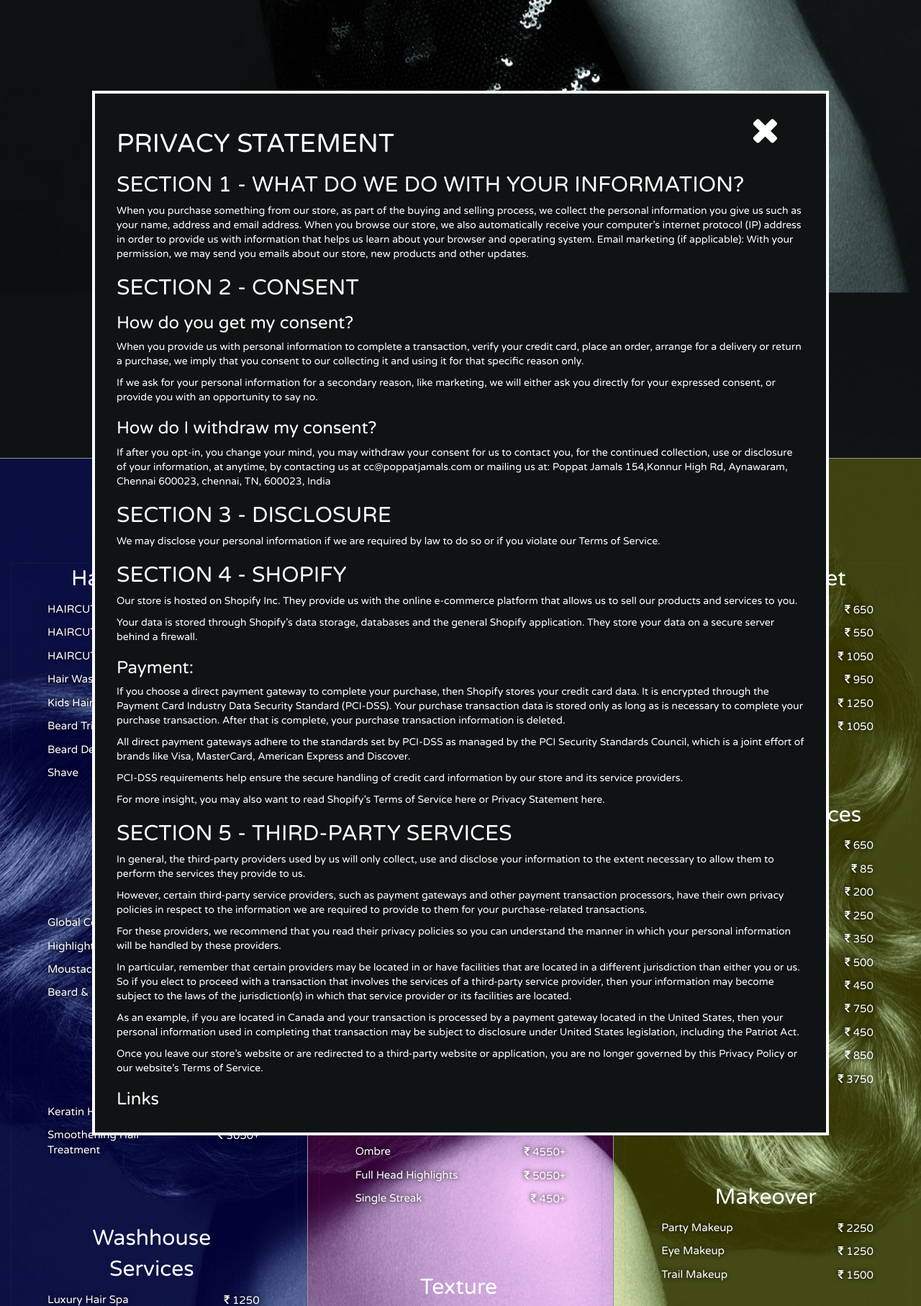
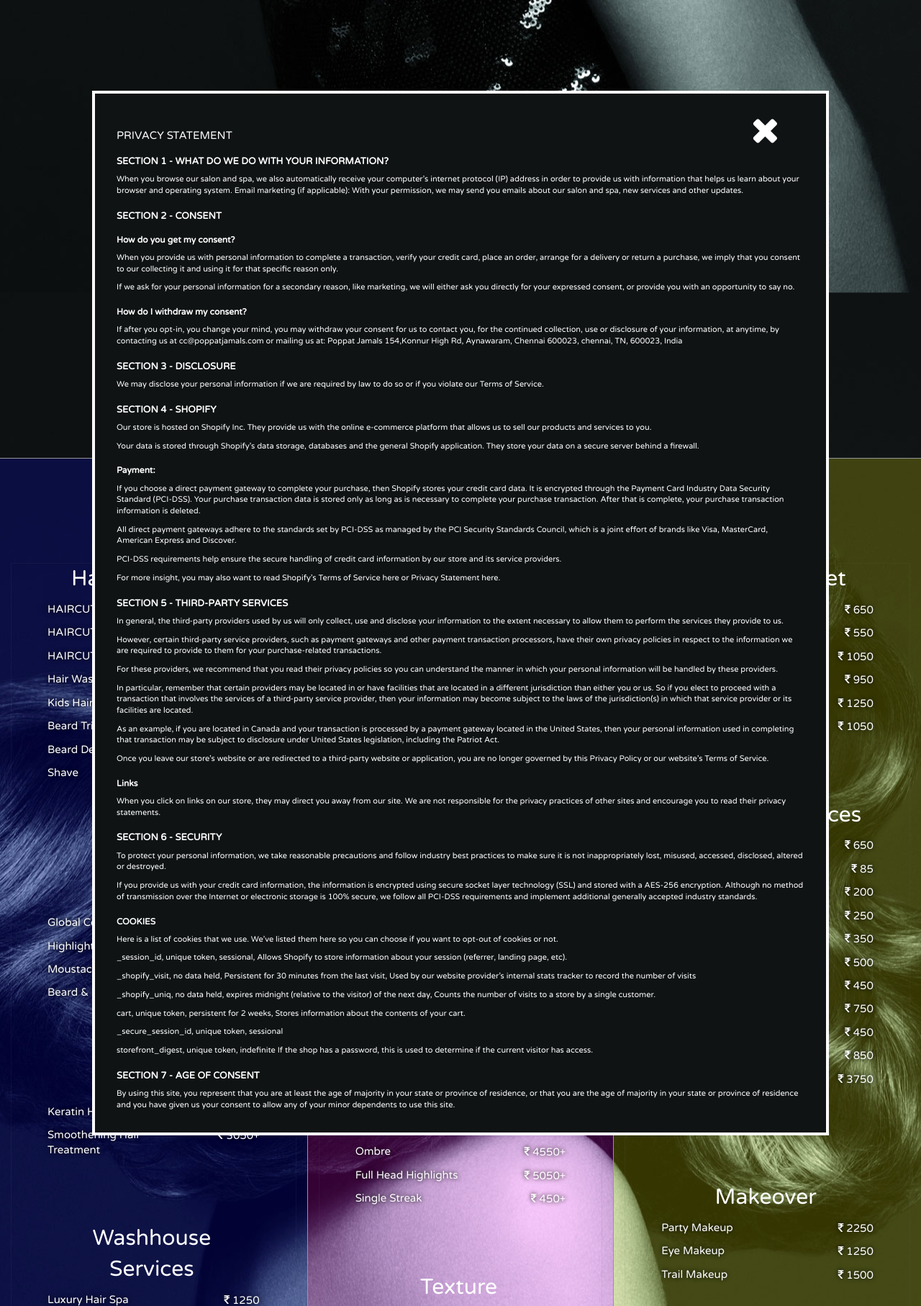
Before and after one commit to SajithPradeep/ZiqueSalonSpa, a PHP site: page / in a window 1280 px wide, after a click on "Privacy Statement". Shown: the part 55-1869 px from the top of the page at 72% size. Run offline with PHP 8.4, Linux system fonts and the light colour scheme; some libraries are stand-ins or nearby versions.

Commit message:
Font size reduction in privacy statement and change in wordings

```diff
--- a/css/style.css
+++ b/css/style.css
@@ -205,6 +205,21 @@ body {
     height: 80%;
     border: 4px solid #fff;
 }
+.privacy-statement-content > h1 {
+    font-size: 15px;
+}
+.privacy-statement-content > h2 {
+    font-size: 13px;
+    font-weight: bold;
+}
+.privacy-statement-content > h3 {
+    font-weight: bold;
+    font-size: 12px;
+}
+.privacy-statement-content > p {
+    font-size: 11px;
+}
+
 .privacy-text:hover, .privacy-statement-close-button:hover {
     cursor: pointer;
 }
--- a/home.html
+++ b/home.html
@@ -181,7 +181,7 @@
                 <div class="privacy-statement-content">
                 <h1>PRIVACY STATEMENT</h1>
                 <h2>SECTION 1 - WHAT DO WE DO WITH YOUR INFORMATION?</h2>
-                <p>When you purchase something from our store, as part of the buying and selling process, we collect the personal information you give us such as your name, address and email address. When you browse our store, we also automatically receive your computer’s internet protocol (IP) address in order to provide us with information that helps us learn about your browser and operating system. Email marketing (if applicable): With your permission, we may send you emails about our store, new products and other updates.</p>
+                <p>When you browse our salon and spa, we also automatically receive your computer’s internet protocol (IP) address in order to provide us with information that helps us learn about your browser and operating system. Email marketing (if applicable): With your permission, we may send you emails about our salon and spa, new services and other updates.</p>
                 <h2>SECTION 2 - CONSENT</h2>
                 <h3>How do you get my consent?</h3>
                 <p>When you provide us with personal information to complete a transaction, verify your credit card, place an order, arrange for a delivery or return a purchase, we imply that you consent to our collecting it and using it for that specific reason only.</p>
```
